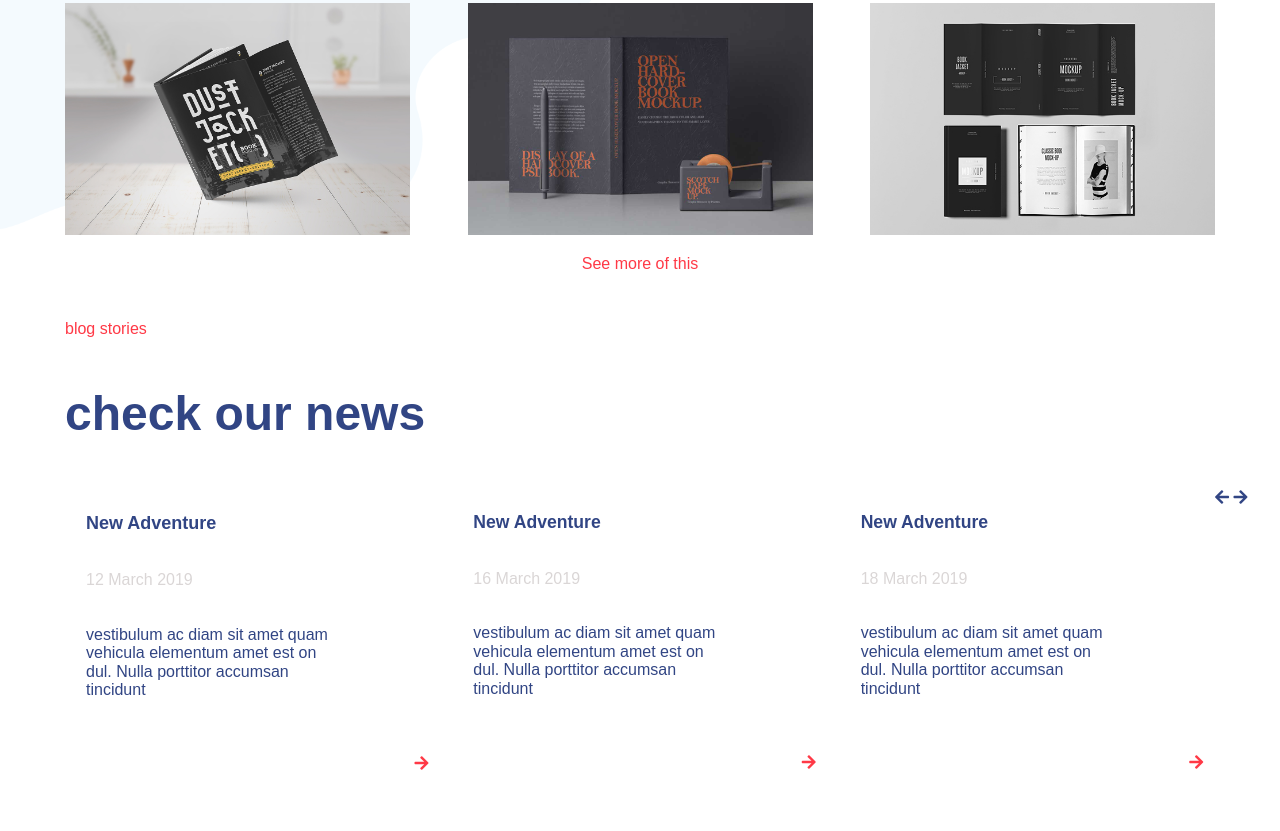
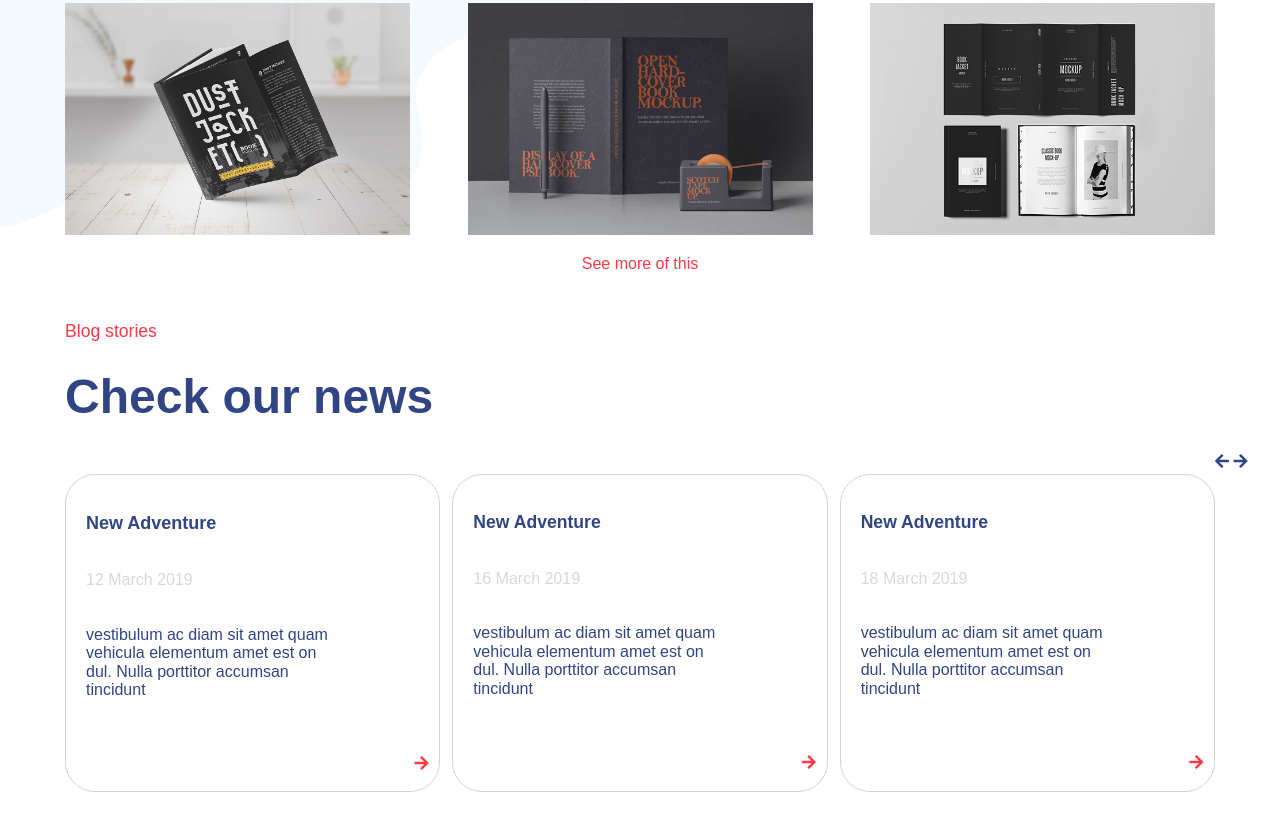
Before and after one commit to Ahmed-Abdel-aal/template-1, a plain HTML site: page index.html in a window 1280 px wide. Shown: the part 1829-2660 px from the top of the page. Drawn offline with Linux system fonts and the light colour scheme; files that its build step writes are made by us from their sources.

Commit message:
mahmoud finish

```diff
--- a/css/mahmoud.css
+++ b/css/mahmoud.css
@@ -17,13 +17,18 @@ body{
 /* start the header */
 header p{
     color: var(--background-color);
+    font-size: 1.1rem;
 }
 header h3{
     color: var(--main-color);
     font-size: 3rem;
+    position: relative;
+    bottom: 20px;
+
 }
 header span {
     position: relative;
+    bottom: 40px;
     left: 100%;
     color: var(--main-color);
 }
@@ -64,13 +69,11 @@ header span :nth-child(2):hover{
 -moz-transition: 0.5s;
 -ms-transition: 0.5s;
 -o-transition: 0.5s;
+}
 
-}
-article span{
-    color: rgb(218, 214, 214);
-}
  .contain article:hover{
 background-color: var(--background-color);
+
 }
 /* start article left*/
 .left h3{
@@ -78,11 +81,15 @@ font-size: 18px;
 padding: 20px;
 }
 .left{
-    border:1px solid white;
+    border:1px solid rgb(211, 211, 211);
+    border-radius: 30px;
     padding: 0%;
     margin:0%;
     box-shadow: 10px rgb(12, 9, 3) outset;
-
+    -webkit-border-radius: 30px;
+    -moz-border-radius: 30px;
+    -ms-border-radius: 30px;
+    -o-border-radius: 30px;
 }
 .left span{
     padding: 20px;
@@ -99,8 +106,13 @@ padding: 20px;
     padding: 20px;
 }
 .middle{
-    border:1px solid white;
+    border:1px solid rgb(211, 211, 211);
+    border-radius:30px;
     padding: 0px;
+    -webkit-border-radius:30px;
+    -moz-border-radius:30px;
+    -ms-border-radius:30px;
+    -o-border-radius:30px;
 }
 .middle span{
     padding: 20px;
@@ -116,8 +128,13 @@ padding: 20px;
     padding: 20px;
 }
 .right{
-    border:1px solid white;
+    border:1px solid rgb(211, 211, 211);
+    border-radius: 30px;
     padding: 0px;
+    -webkit-border-radius: 30px;
+    -moz-border-radius: 30px;
+    -ms-border-radius: 30px;
+    -o-border-radius: 30px;
 }
 .right span{
     padding: 20px;
@@ -126,7 +143,10 @@ padding: 20px;
     padding: 20px;
     width: 300px;
 }
+article span{
+    color: rgb(216, 216, 216);
 
+}
 
 
 /* end article right */
--- a/index.html
+++ b/index.html
@@ -138,8 +138,8 @@
             <div class="container">
                 <header>
                     <p>
-                        blog stories
-                        <h3>check our news</h3>
+                        Blog stories
+                        <h3>Check our news</h3>
                     </p>
                     <span class="ri-ft">
                     <i class="fas fa-arrow-left"></i>
```
Lines whose indentation alone changed are shown as unchanged.
